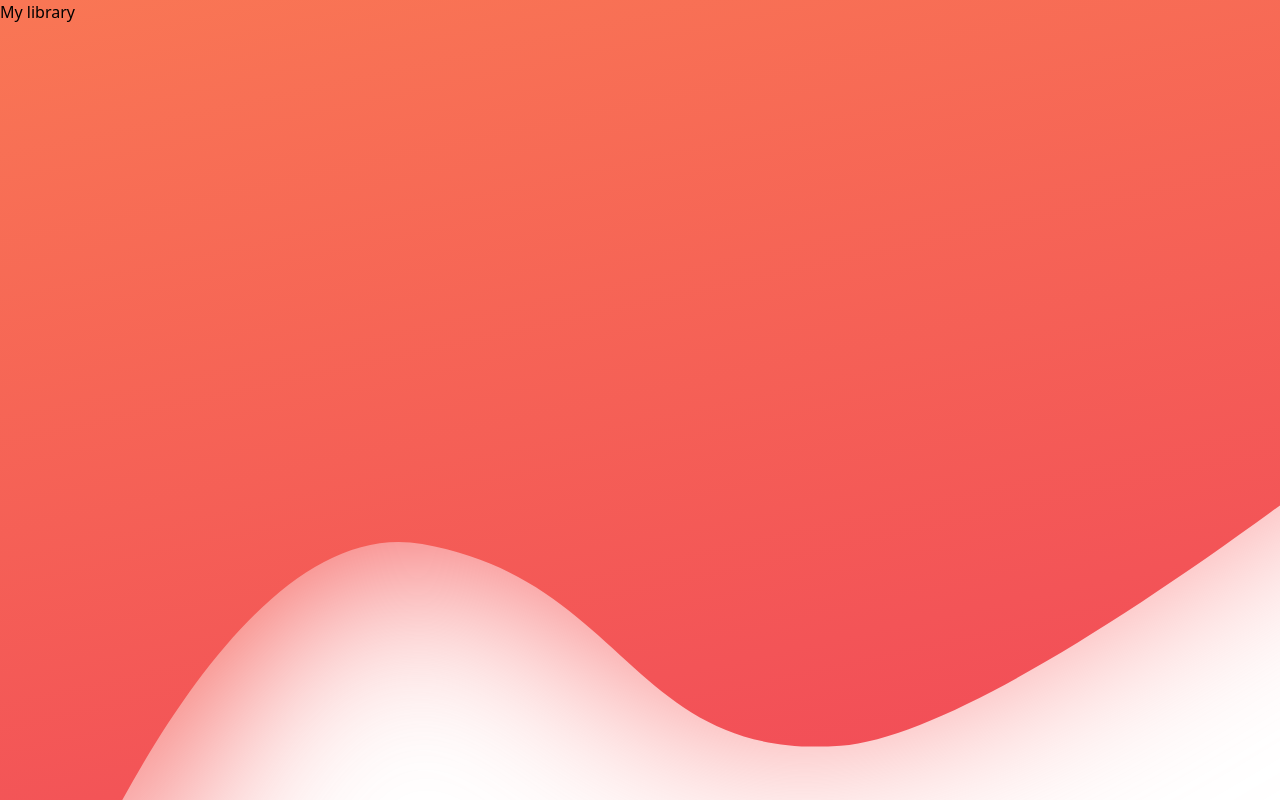
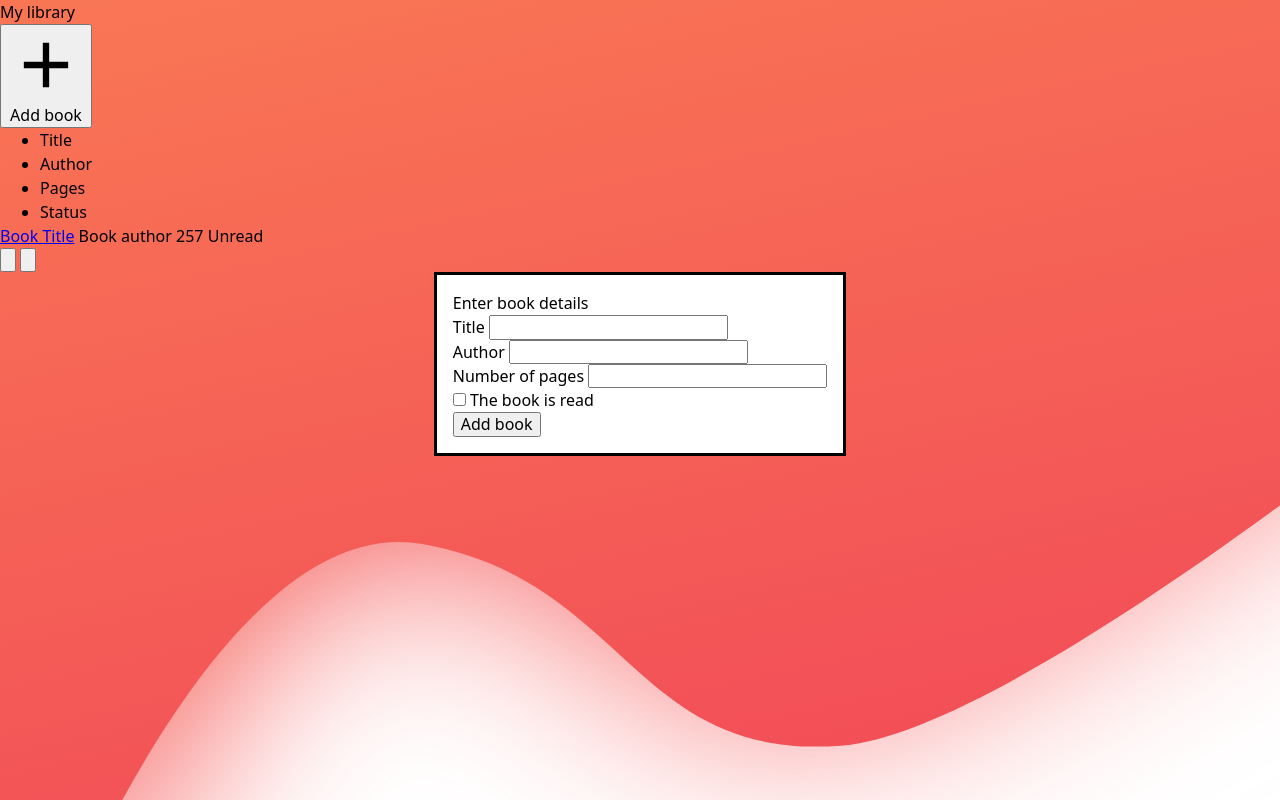
Before and after one commit to Roman-oryol/library, a plain HTML site: page index.html in a window 1280 px wide. Drawn offline with Linux system fonts and the light colour scheme; files whose address does not match are found by name.

Commit message:
feat: add structure and interface elements

```diff
--- a/index.html
+++ b/index.html
@@ -6,11 +6,94 @@
     <link rel="stylesheet" href="./styles/style.css" />
     <title>Library</title>
   </head>
-  <body>
-    <div class="app">
-      <main class="library">
-        <h1 class="library-heading">My library</h1>
-      </main>
-    </div>
+  <body class="app">
+    <main class="library">
+      <h1 class="library-heading">My library</h1>
+      <button
+        class="add-book-btn btn btn-primary text-bold"
+        type="button"
+        aria-label="Add book."
+      >
+        <svg
+          xmlns="http://www.w3.org/2000/svg"
+          viewBox="0 0 24 24"
+          aria-hidden="true"
+        >
+          <path d="M19,13H13V19H11V13H5V11H11V5H13V11H19V13Z" />
+        </svg>
+        Add book
+      </button>
+      <ul class="books-list-header heading-bold">
+        <li class="book-title">Title</li>
+        <li class="book-author">Author</li>
+        <li class="book-pages">Pages</li>
+        <li class="book-status">Status</li>
+      </ul>
+      <div class="books-list">
+        <div class="book heading-regular">
+          <a class="book-title" href="#book">Book Title</a>
+          <span class="book-author">Book author</span>
+          <span class="book-pages">257</span>
+          <span class="book-status">Unread</span>
+          <div class="book-controls">
+            <button
+              class="book-status-toggle btn"
+              aria-label="Book status toggle."
+              title="Mark as read"
+            >
+              <svg
+                xmlns="http://www.w3.org/2000/svg"
+                viewBox="0 0 24 24"
+                aria-hidden="true"
+              >
+                <path
+                  d="M12,4.5C7,4.5 2.73,7.61 1,12C2.73,16.39 7,19.5 12,19.5C12.36,19.5 12.72,19.5 13.08,19.45C13.03,19.13 13,18.82 13,18.5C13,18.14 13.04,17.78 13.1,17.42C12.74,17.46 12.37,17.5 12,17.5C8.24,17.5 4.83,15.36 3.18,12C4.83,8.64 8.24,6.5 12,6.5C15.76,6.5 19.17,8.64 20.82,12C20.7,12.24 20.56,12.45 20.43,12.68C21.09,12.84 21.72,13.11 22.29,13.5C22.56,13 22.8,12.5 23,12C21.27,7.61 17,4.5 12,4.5M12,9A3,3 0 0,0 9,12A3,3 0 0,0 12,15A3,3 0 0,0 15,12A3,3 0 0,0 12,9M18,14.5V17.5H15V19.5H18V22.5H20V19.5H23V17.5H20V14.5H18Z"
+                />
+              </svg>
+            </button>
+            <button
+              class="book-delete btn"
+              type="button"
+              aria-label="Delete book."
+              title="Delete book"
+            >
+              <svg
+                xmlns="http://www.w3.org/2000/svg"
+                viewBox="0 0 24 24"
+                aria-hidden="true"
+              >
+                <path
+                  d="M9,3V4H4V6H5V19A2,2 0 0,0 7,21H17A2,2 0 0,0 19,19V6H20V4H15V3H9M7,6H17V19H7V6M9,8V17H11V8H9M13,8V17H15V8H13Z"
+                />
+              </svg>
+            </button>
+          </div>
+        </div>
+      </div>
+    </main>
+    <dialog open>
+      <p class="dialog-title heading-bold">Enter book details</p>
+      <form method="dialog">
+        <div class="input-group">
+          <label class="text-bold" for="title">Title</label>
+          <input type="text" name="title" id="title" />
+        </div>
+        <div class="input-group">
+          <label class="text-bold" for="author">Author</label>
+          <input type="text" name="author" id="author" />
+        </div>
+        <div class="input-group">
+          <label class="text-bold" for="pages">Number of pages</label>
+          <input type="text" name="pages" id="pages" />
+        </div>
+        <div class="input-group">
+          <input type="checkbox" name="status" id="status" />
+          <label class="text-bold" for="status">The book is read</label>
+        </div>
+        <button class="add-btn btn btn-secondary" formmethod="dialog">
+          Add book
+        </button>
+      </form>
+    </dialog>
   </body>
 </html>
```
